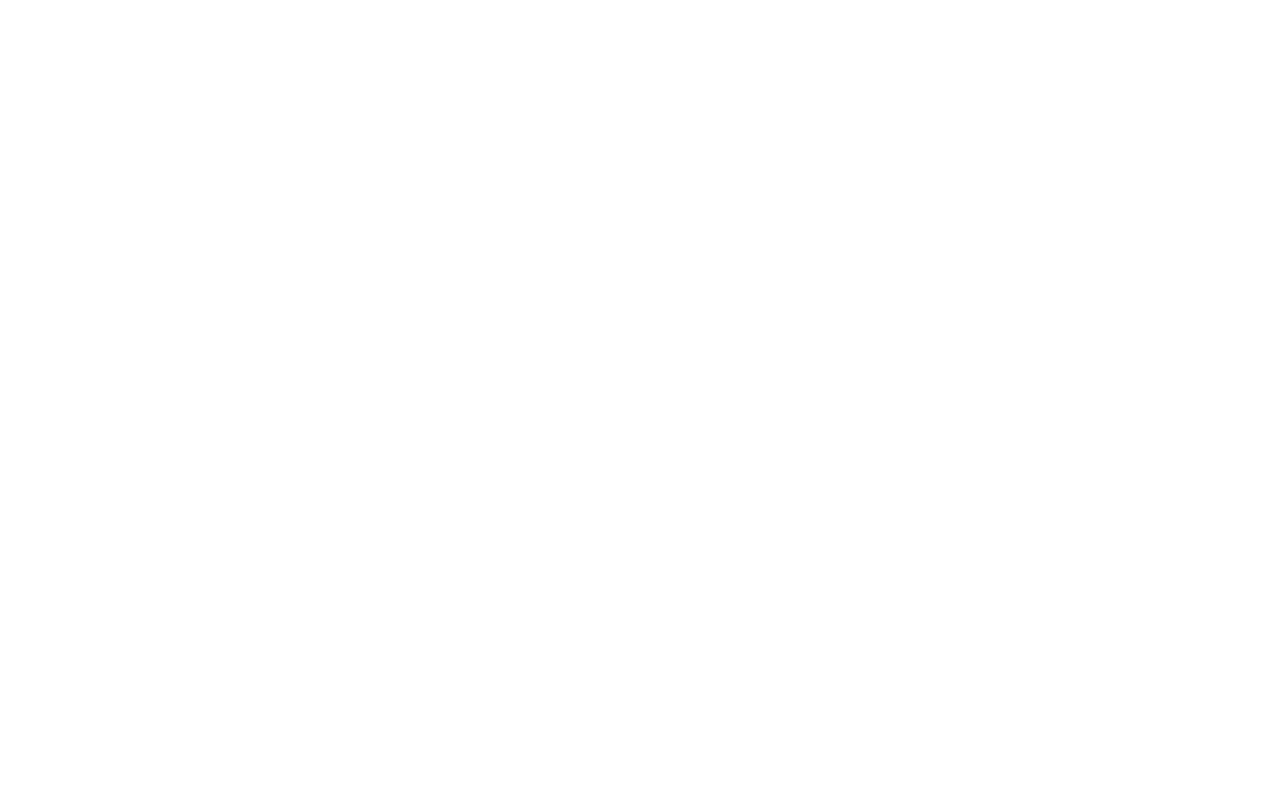
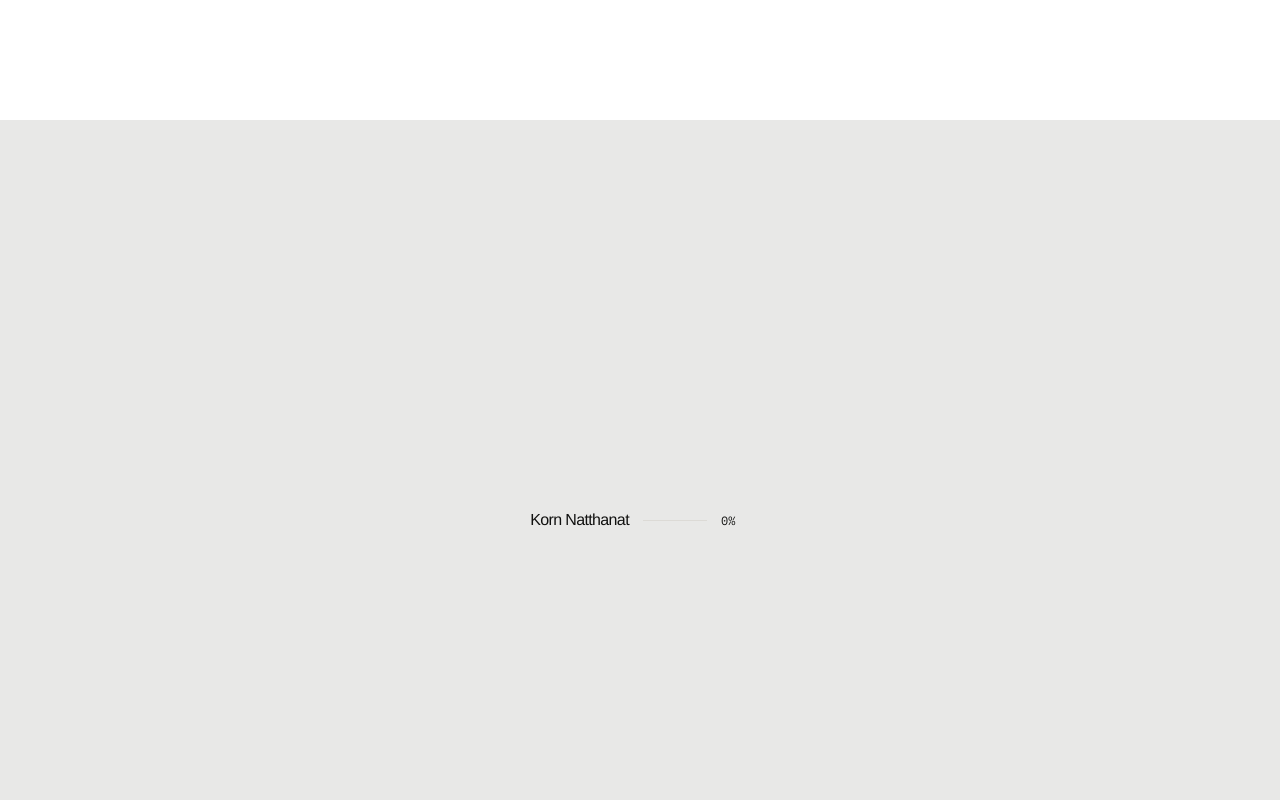
Before and after one commit to PotterWinter/blog-2026, a Next.js app: page / in a window 1280 px wide. Shown: the part 680-1480 px from the top of the page. Built offline with nearby package versions, Linux system fonts and the light colour scheme; a web font is replaced by a local one.

Commit message:
Add page transition panel with loader; logo uses it too

```diff
--- a/src/app/(site)/layout.tsx
+++ b/src/app/(site)/layout.tsx
@@ -1,16 +1,17 @@
 import type { ReactNode } from "react";
+import Footer from "@/components/Footer";
 import Header from "@/components/Header";
+import PageTransition from "@/components/PageTransition";
 import SiteNav from "@/components/SiteNav";
-import Footer from "@/components/Footer";
 
 export default function SiteLayout({ children }: { children: ReactNode }) {
   return (
-    <>
+    <PageTransition>
       <Header>
         <SiteNav />
       </Header>
       {children}
       <Footer />
-    </>
+    </PageTransition>
   );
 }
--- a/src/app/globals.css
+++ b/src/app/globals.css
@@ -72,6 +72,9 @@
 
 html {
   -webkit-text-size-adjust: 100%;
+  /* Keep room for the scrollbar on short pages too, so the header (and the nav dot)
+     doesn't shift sideways when a page change adds or removes the scrollbar */
+  scrollbar-gutter: stable;
 }
 
 body {
--- a/src/components/Header.tsx
+++ b/src/components/Header.tsx
@@ -1,15 +1,15 @@
-import Link from "next/link";
 import type { ReactNode } from "react";
 import styles from "./Header.module.css";
+import TransitionLink from "./TransitionLink";
 
 export default function Header({ children }: { children: ReactNode }) {
   return (
     <header className={styles.header}>
-      <Link href="/" className={styles.mark}>
+      <TransitionLink href="/" className={styles.mark}>
         <span className={styles.window}>
           <span className={styles.line}>Code by Korn Natthanat</span>
         </span>
-      </Link>
+      </TransitionLink>
       {children}
     </header>
   );
--- /dev/null
+++ b/src/components/PageTransition.module.css
@@ -0,0 +1,46 @@
+/* Page change: an e8 panel rises over the page, the new page swaps in under it,
+   then the panel drops back down. z-index 39 keeps it under the sticky header (40),
+   so the nav and its dot stay in view the whole time. */
+.panel {
+  position: fixed;
+  inset: 0;
+  z-index: 39;
+  display: grid;
+  place-items: center;
+  background: var(--surface);
+  transform: translateY(100%);
+  pointer-events: none;
+}
+
+/* Loader: name ——— 64% (after the dashdigital.studio reference) */
+.loader {
+  display: flex;
+  align-items: center;
+  gap: 14px;
+}
+
+.name {
+  font-size: 16px;
+  letter-spacing: -0.04em;
+}
+
+.track {
+  width: 64px;
+  height: 1px;
+  background: var(--line);
+}
+
+.line {
+  display: block;
+  height: 100%;
+  background: var(--ink);
+  transform: scaleX(0);
+  transform-origin: left center;
+}
+
+.count {
+  min-width: 4ch;
+  font-family: var(--ff-mono);
+  font-size: var(--fs-meta);
+  font-variant-numeric: tabular-nums;
+}
--- /dev/null
+++ b/src/components/PageTransition.tsx
@@ -0,0 +1,135 @@
+"use client";
+
+import { usePathname, useRouter } from "next/navigation";
+import {
+  createContext,
+  useContext,
+  useEffect,
+  useMemo,
+  useRef,
+  useState,
+  useTransition,
+} from "react";
+import type { ReactNode, RefObject } from "react";
+import styles from "./PageTransition.module.css";
+
+const PANEL_MS = 500;
+const PANEL_EASE = "cubic-bezier(0.2, 0.8, 0.2, 1)"; // --ease-panel
+const COUNT_MS = 900; // loader: 0 → 90% while the next page loads
+const FINISH_MS = 250; // loader: the last stretch to 100% once it has loaded
+
+type PageTransitionApi = {
+  target: string | null; // where we're headed while the panel is up
+  go: ((href: string) => void) | null; // null outside the site (login, admin)
+};
+
+const Context = createContext<PageTransitionApi>({ target: null, go: null });
+
+export function usePageTransition() {
+  return useContext(Context);
+}
+
+type Loader = {
+  frame: RefObject<number>;
+  progress: RefObject<number>;
+  line: RefObject<HTMLSpanElement | null>;
+  count: RefObject<HTMLSpanElement | null>;
+};
+
+function drawLoader(loader: Loader, percent: number) {
+  loader.progress.current = percent;
+  if (loader.count.current) loader.count.current.textContent = `${Math.round(percent)}%`;
+  if (loader.line.current) loader.line.current.style.transform = `scaleX(${percent / 100})`;
+}
+
+// Count the loader from one percent to another, one animation frame at a time
+function countTo(loader: Loader, to: number, ms: number, ease: (t: number) => number) {
+  return new Promise<void>((resolve) => {
+    cancelAnimationFrame(loader.frame.current);
+    const from = loader.progress.current;
+    const start = performance.now();
+    const tick = (now: number) => {
+      const t = Math.min(1, (now - start) / ms);
+      drawLoader(loader, from + (to - from) * ease(t));
+      if (t < 1) loader.frame.current = requestAnimationFrame(tick);
+      else resolve();
+    };
+    loader.frame.current = requestAnimationFrame(tick);
+  });
+}
+
+export default function PageTransition({ children }: { children: ReactNode }) {
+  const router = useRouter();
+  const pathname = usePathname();
+  const panelRef = useRef<HTMLDivElement>(null);
+  const lineRef = useRef<HTMLSpanElement>(null);
+  const countRef = useRef<HTMLSpanElement>(null);
+  const progress = useRef(0);
+  const frame = useRef(0);
+  const [target, setTarget] = useState<string | null>(null);
+  const [covered, setCovered] = useState(false);
+  const [isPending, startTransition] = useTransition();
+
+  // The loader is drawn straight into the DOM every frame, not through state,
+  // so counting doesn't re-render the whole page underneath
+  const loader = useMemo(() => ({ frame, progress, line: lineRef, count: countRef }), []);
+
+  // 1. Raise the panel while the loader starts counting, 2. only then swap the page under it
+  const go = async (href: string) => {
+    const panel = panelRef.current;
+    if (!panel || target !== null) return;
+    if (window.matchMedia("(prefers-reduced-motion: reduce)").matches) {
+      router.push(href);
+      return;
+    }
+    setTarget(href);
+    router.prefetch(href);
+    drawLoader(loader, 0);
+    countTo(loader, 90, COUNT_MS, (t) => 1 - (1 - t) ** 3); // eases out, saves 10% for "loaded"
+    await panel.animate([{ transform: "translateY(100%)" }, { transform: "translateY(0)" }], {
+      duration: PANEL_MS,
+      easing: PANEL_EASE,
+      fill: "forwards",
+    }).finished;
+    setCovered(true);
+    startTransition(() => router.push(href));
+  };
+
+  // 3. The new page is on screen under the panel: finish at 100%, then drop the panel back down
+  const arrived = covered && !isPending && pathname === target;
+  useEffect(() => {
+    const panel = panelRef.current;
+    if (!arrived || !panel) return;
+    countTo(loader, 100, FINISH_MS, (t) => t)
+      .then(
+        () =>
+          panel.animate([{ transform: "translateY(0)" }, { transform: "translateY(100%)" }], {
+            duration: PANEL_MS,
+            easing: PANEL_EASE,
+            fill: "forwards",
+          }).finished,
+      )
+      .then(() => {
+        panel.getAnimations().forEach((animation) => animation.cancel());
+        setCovered(false);
+        setTarget(null);
+      });
+  }, [arrived, loader]);
+
+  return (
+    <Context value={{ target, go }}>
+      {children}
+      <div ref={panelRef} className={styles.panel} aria-hidden="true">
+        <div className={styles.loader}>
+          <span className={styles.name}>Korn Natthanat</span>
+          <span className={styles.track}>
+            <span ref={lineRef} className={styles.line} />
+          </span>
+          <span ref={countRef} className={styles.count}>
+            0%
+          </span>
+        </div>
+      </div>
+    </Context>
+  );
+}
--- a/src/components/SiteNav.tsx
+++ b/src/components/SiteNav.tsx
@@ -4,6 +4,7 @@
 import { usePathname } from "next/navigation";
 import { useLayoutEffect, useRef } from "react";
 import styles from "./SiteNav.module.css";
+import { usePageTransition } from "./PageTransition";
 
 type Point = { x: number; y: number };
 
@@ -109,7 +110,9 @@
 
 export default function SiteNav() {
   const pathname = usePathname();
-  const active = items.findIndex((item) => item.match(pathname));
+  // While the panel is up, the dot already points at where we're going
+  const { target, go } = usePageTransition();
+  const active = items.findIndex((item) => item.match(target ?? pathname));
 
   const dotRef = useRef<HTMLSpanElement>(null);
   const linkRefs = useRef<(HTMLAnchorElement | null)[]>([]);
@@ -123,15 +126,18 @@
     placeDot({ dot: dotRef.current, links: linkRefs.current, hop: hopRef }, active, true);
   }, [active]);
 
-  // Header resized (window, a scrollbar appearing, shown again): snap into place,
-  // or re-aim mid-air if a hop is still running
+  // Header resized (window, a scrollbar appearing, shown again): snap into place.
+  // Mid-hop, let the hop land first — the dot lives in nav space, so the nav sliding
+  // sideways doesn't move its target, and a second hop would read as a double bounce.
   useLayoutEffect(() => {
     const dot = dotRef.current;
     const header = dot?.parentElement?.parentElement;
     if (!dot || !header) return;
+    const snap = () => placeDot({ dot, links: linkRefs.current, hop: hopRef }, activeRef.current, false);
     const observer = new ResizeObserver(() => {
-      const flying = hopRef.current?.playState === "running";
-      placeDot({ dot, links: linkRefs.current, hop: hopRef }, activeRef.current, flying);
+      const hop = hopRef.current;
+      if (hop?.playState === "running") hop.finished.then(snap, () => {});
+      else snap();
     });
     observer.observe(header);
     return () => observer.disconnect();
@@ -148,6 +154,11 @@
           }}
           className={styles.item}
           aria-current={i === active ? "page" : undefined}
+          onNavigate={(e) => {
+            if (!go) return;
+            e.preventDefault();
+            if (i !== active) go(item.href);
+          }}
         >
           <span className={styles.slot} />
           {item.label}
--- /dev/null
+++ b/src/components/TransitionLink.tsx
@@ -0,0 +1,27 @@
+"use client";
+
+import Link from "next/link";
+import { usePathname } from "next/navigation";
+import type { ComponentProps } from "react";
+import { usePageTransition } from "./PageTransition";
+
+type Props = Omit<ComponentProps<typeof Link>, "href" | "onNavigate"> & { href: string };
+
+// A Link that plays the page transition inside the site, and a plain Link anywhere else
+// (login, admin) or when it points at the page we're already on
+export default function TransitionLink({ href, ...props }: Props) {
+  const { go } = usePageTransition();
+  const pathname = usePathname();
+
+  return (
+    <Link
+      href={href}
+      {...props}
+      onNavigate={(e) => {
+        if (!go || href === pathname) return;
+        e.preventDefault();
+        go(href);
+      }}
+    />
+  );
+}
```
